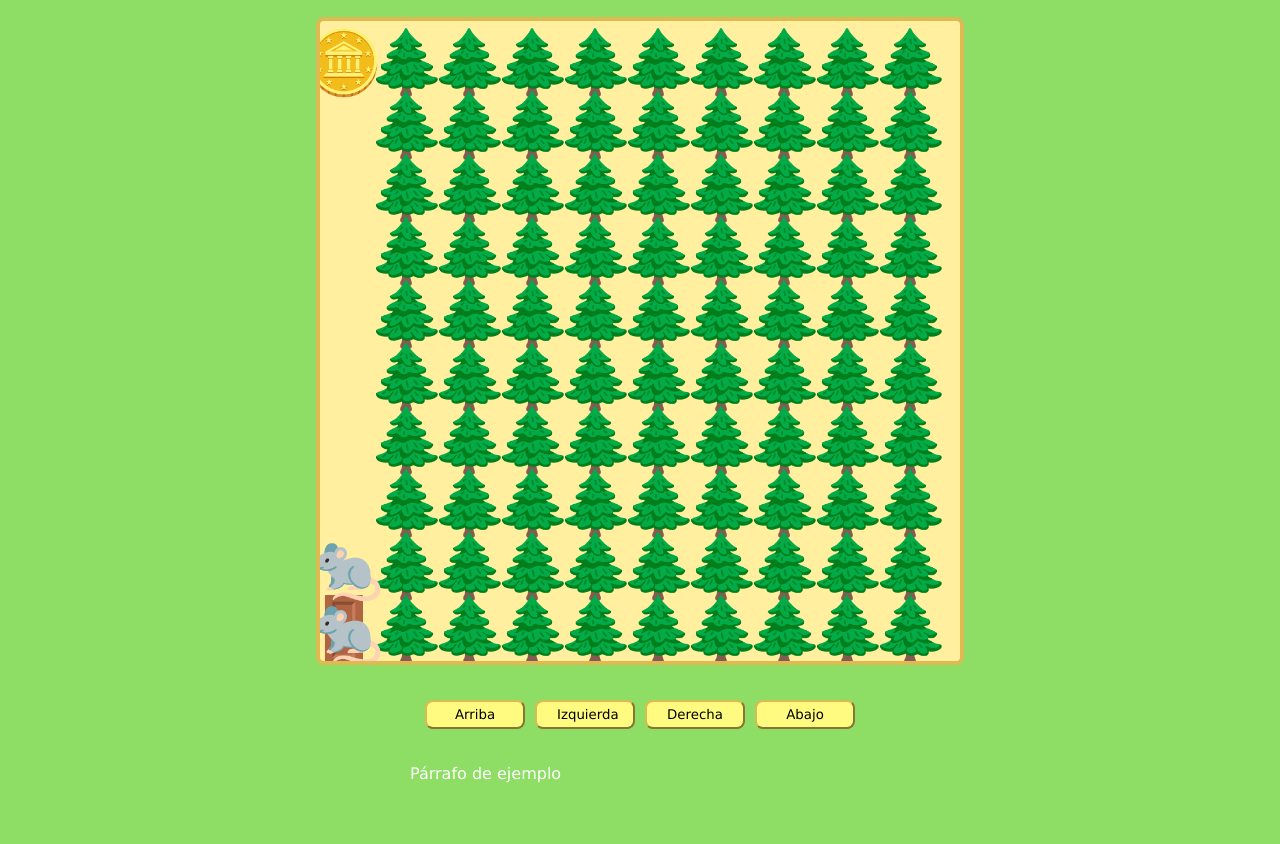
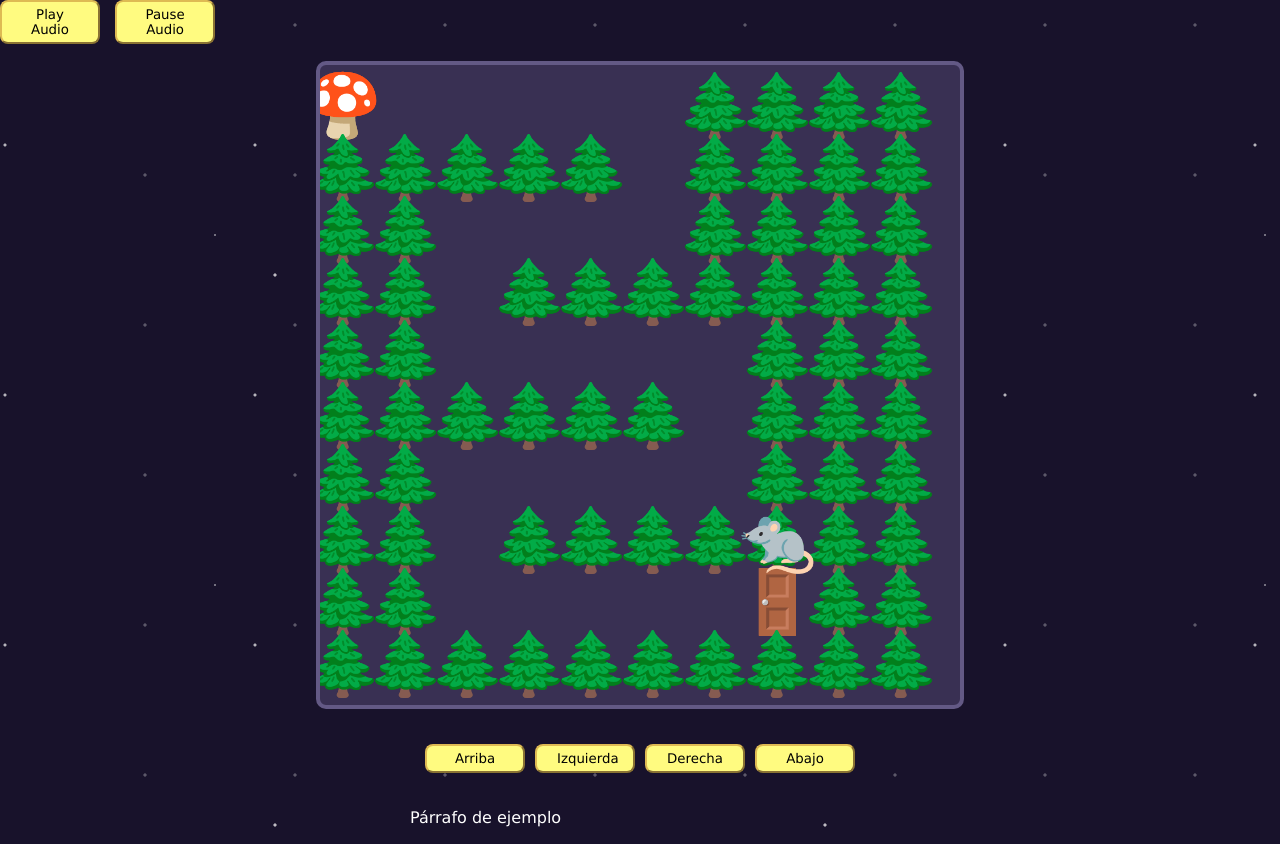
Before and after one commit to mriatorres/bosque-fungui-js, a plain HTML site: page index.html in a window 1280 px wide. Both pictures are taken after a click on the button "Arriba". Before the commit the page ends 800 px from the top, so only its background shows below. Drawn offline with Linux system fonts and the light colour scheme.

Commit message:
Se agregaron cambios

```diff
--- a/game.js
+++ b/game.js
@@ -18,6 +18,12 @@ const playerPosition = {
   y: undefined
 }
 
+//Posicion premio
+const giftPosition = {
+  x: undefined,
+  y: undefined,
+};
+
 window.addEventListener('load', setCanvasSize);
 window.addEventListener('resize', setCanvasSize);
 
@@ -31,7 +37,7 @@ function setCanvasSize() {
   canvas.setAttribute('width', canvasSize);
   canvas.setAttribute('height', canvasSize);
 
-  elementsSize = (canvasSize / 10) - 1;
+  elementsSize = (canvasSize / 10) - 2;
 
   startGame();
 }
@@ -42,13 +48,13 @@ function startGame() {
   game.font = elementsSize + 'px Verdana';
   game.textAlign = 'end';
  //Elementos mapa
-  const map = maps[0];
+  const map = maps[2];
   //Filas mapa
   const mapRows = map.trim().split('\n');
   //Filas y columnas
   const mapRowCols = mapRows.map(row => row.trim().split(''));
 
-    console.log({map, mapRows, mapRowCols});
+   // console.log({map, mapRows, mapRowCols});
 
   /*for (let row = 1; row <= 10; row++) {
     for (let col = 1; col <= 10; col++) {
@@ -59,7 +65,7 @@ function startGame() {
     elementsSize * row);
     }
   }*/
-
+  game.clearRect(0,0,canvasSize, canvasSize)
   mapRowCols.forEach((row, rowI) => {
     row.forEach((col, colI) => {
       const emoji = emojis[col];
@@ -68,19 +74,32 @@ function startGame() {
       game.fillText(emoji, posX, posY);
 
       //Posicion del jugador
-      if(col == 'O') {
-        playerPosition.x = posX;
-        playerPosition.y = posY;
-        console.log({playerPosition});
+      if (col == 'O') {
+        if(!playerPosition.x && !playerPosition.y) {
+          playerPosition.x = posX;
+          playerPosition.y = posY;
+          console.log({playerPosition});
+        }
+      }else if(col == 'I'){
+        giftPosition.x =  posX;
+        giftPosition.y = posY
       }
+      game.fillText(emoji, posX, posY);
     });
   });
   movePlayer();
 }
 
 function movePlayer() {
-  game.fillText(emojis['PLAYER'], playerPosition.x, playerPosition.y)
+  const giftCollisionX = playerPosition.x.toFixed(3) == giftPosition.x.toFixed(3);
+  const giftCollisionY = playerPosition.y.toFixed(3) == giftPosition.y.toFixed(3);
+  const giftCollision = giftCollisionX && giftCollisionY;
 
+  //Posicion jugador coincide con la del regalo
+  if (giftCollision) {
+    console.log('Subiste de nisvel!');
+  }
+  game.fillText(emojis['PLAYER'], playerPosition.x, playerPosition.y);
 }
 
 //Movimientos jugadores teclas
@@ -101,21 +120,41 @@ function moveByKeys(event){
 
 function moveUp() {
   console.log('Arriba');
+  if((playerPosition.y - elementsSize) < elementsSize){
+    console.log('OUT');
+  }else{
   playerPosition.y -= elementsSize
-  movePlayer();
+  startGame();
+}
 }
 
 function moveLeft(){
   console.log('izquierda');
-  movePlayer();
+  if((playerPosition.x - elementsSize) < elementsSize){
+    console.log('OUT');
+  }else{
+  playerPosition.x-= elementsSize
+  startGame();
+}
 }
 
 function moveRight(){
   console.log('derecha');
-  movePlayer();
+  if((playerPosition.x + elementsSize) > canvasSize){
+    console.log('OUT');
+  }else{
+  playerPosition.x += elementsSize
+  startGame();
+}
 }
 
 function moveDown(){
   console.log('abajo');
-  movePlayer();
+  console.log('derecha');
+  if((playerPosition.y + elementsSize) > canvasSize){
+    console.log('OUT');
+  }else{
+  playerPosition.y += elementsSize
+ startGame();
 }
+}
--- a/index.html
+++ b/index.html
@@ -8,6 +8,16 @@
 <title>Bosque Fungui</title>
 </head>
 <body>
+    <div class="playAudio">
+        <audio id="myAudio" autoplay>
+            <source src="https://www.chosic.com/wp-content/uploads/2022/10/Wallpaper.mp3" type="audio/ogg">
+          </audio>
+
+          <p>
+            <button onclick="playAudio()">Play Audio</button>
+            <button onclick="pauseAudio()">Pause Audio</button>
+          </p>
+    </div>
 <div class="game-container">
 <canvas id="game"></canvas>
 <div class="btns">
@@ -23,5 +33,16 @@
 </div>
 <script src="./maps.js"></script>
 <script src="./game.js"></script>
+<script>
+    function playAudio() {
+      var audio = document.getElementById("myAudio");
+      audio.play();
+    }
+
+    function pauseAudio() {
+      var audio = document.getElementById("myAudio");
+      audio.pause();
+    }
+  </script>
 </body>
 </html>
--- a/maps.js
+++ b/maps.js
@@ -11,7 +11,7 @@ const emojis = {
     '-': ' ',
     'O': '🚪',
     'X': '🌲',
-    'I': '🪙',
+    'I': '🍄',
     'PLAYER': '🐀',
     'BOMB_COLLISION': '🐍',
     'GAME_OVER': '👎',
--- a/style.css
+++ b/style.css
@@ -1,10 +1,21 @@
 body {
-    background-color: #8edd65;
+
     color: #fff;
     font-family: Verdana, Geneva, Tahoma, sans-serif;
+    background-color: #18122B;
+    background-image:
+    radial-gradient(white, rgba(255,255,255,.2) 2px, transparent 0px),
+    radial-gradient(white, rgba(255,255,255,.15) 1px, transparent 0px),
+    radial-gradient(white, rgba(255,255,255,.1) 2px, transparent 0px),
+    radial-gradient(rgba(255,255,255,.4), rgba(255,255,255,.1) 2px, transparent 0px);
+    background-size: 550px 550px, 350px 350px, 250px 250px, 150px 150px;
+    background-position: 0 0, 40px 60px, 130px 270px, 70px 100px;
     margin: 0;
     padding: 0;
+
 }
+
+
 
 .game-container {
     display: flex;
@@ -16,9 +27,9 @@ body {
 }
 
 canvas {
-    border: 4px solid #deba53;
-    border-radius: 8px;
-    background-color: #ffef9f;
+    border: 4px solid #635985;
+    border-radius: 10px;
+    background-color: #393053;
 }
 
 .btns {
@@ -57,6 +68,8 @@ p {
     width: 100%;
 }
 
+
+
 @media (max-width: 440px) {
     button {
         margin-top: 25px;
```
